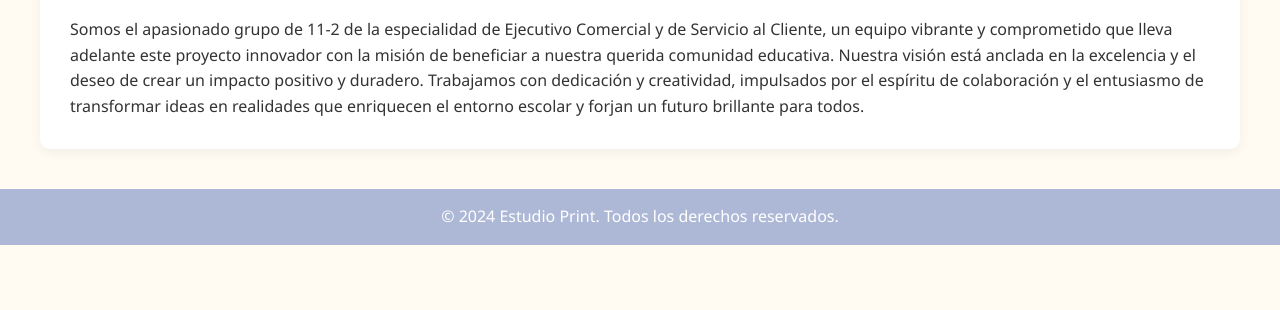
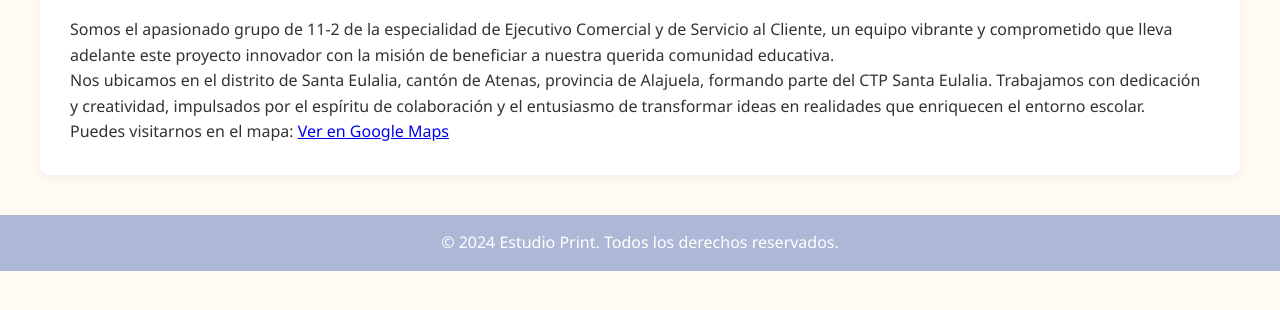
Before and after one commit to EstudioPrint/estudioprint.github.io, a plain HTML site: page sobre.html in a window 1280 px wide. Shown: the part 194-504 px from the top of the page. Drawn offline with Linux system fonts and the light colour scheme.

Commit message:
Update sobre.html

```diff
--- a/sobre.html
+++ b/sobre.html
@@ -24,7 +24,13 @@
     <main>
         <section id="sobre">
             <h2>Sobre Nosotros</h2>
-            <p>Somos el apasionado grupo de 11-2 de la especialidad de Ejecutivo Comercial y de Servicio al Cliente, un equipo vibrante y comprometido que lleva adelante este proyecto innovador con la misión de beneficiar a nuestra querida comunidad educativa. Nuestra visión está anclada en la excelencia y el deseo de crear un impacto positivo y duradero. Trabajamos con dedicación y creatividad, impulsados por el espíritu de colaboración y el entusiasmo de transformar ideas en realidades que enriquecen el entorno escolar y forjan un futuro brillante para todos.</p>
+            <p>Somos el apasionado grupo de 11-2 de la especialidad de Ejecutivo Comercial y de Servicio al Cliente, un equipo vibrante y comprometido que lleva adelante este proyecto innovador con la misión de beneficiar a nuestra querida comunidad educativa.</p>
+            <p>Nos ubicamos en el distrito de Santa Eulalia, cantón de Atenas, provincia de Alajuela, formando parte del CTP Santa Eulalia. Trabajamos con dedicación y creatividad, impulsados por el espíritu de colaboración y el entusiasmo de transformar ideas en realidades que enriquecen el entorno escolar.</p>
+            <p>Puedes visitarnos en el mapa:
+                <a href="https://maps.app.goo.gl/6msYZao79BB5a15J6" target="_blank">
+                    Ver en Google Maps
+                </a>
+            </p>
         </section>
     </main>
 
```
